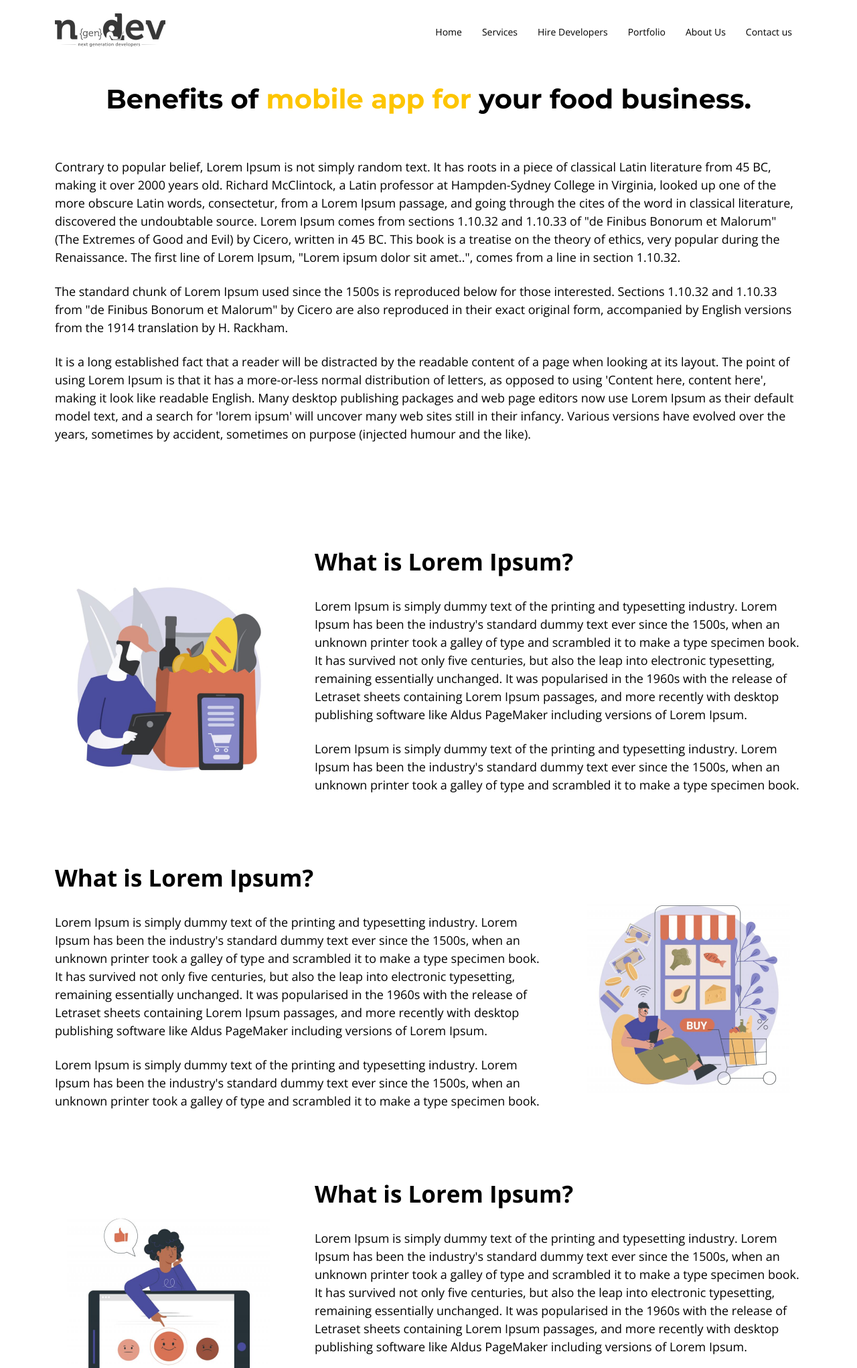
After one commit to prakash6292/Webdev, a PHP site: page /WebDev/Aboutus.php in a window 1280 px wide. The commit adds this page. Shown: the top 2043 px of the page at 67% size. Run offline with PHP 8.4, Linux system fonts and the light colour scheme.

Commit message:
About Us Page Html

```diff
--- /dev/null
+++ b/Aboutus.php
@@ -0,0 +1,179 @@
+<!-- nav-menu-main -->
+  <?php
+    require_once "include/header.php";
+  ?>
+  <!-- brilliant -->
+  <div class="h_100"></div>
+  <section class="brilliant">
+    <div class="container">
+      <div class="py-4 mb-4">
+        <h2 class="comman-header text-center">Benefits of<span class="color-yellow"> mobile app for </span>your food business.</h2>
+      </div>
+        <div class="py-3">
+            <p class="mb-4">Contrary to popular belief, Lorem Ipsum is not simply random text. It has roots in a piece of classical Latin literature from 45 BC, making it over 2000 years old. Richard McClintock, a Latin professor at Hampden-Sydney College in Virginia, looked up one of the more obscure Latin words, consectetur, from a Lorem Ipsum passage, and going through the cites of the word in classical literature, discovered the undoubtable source. Lorem Ipsum comes from sections 1.10.32 and 1.10.33 of "de Finibus Bonorum et Malorum" (The Extremes of Good and Evil) by Cicero, written in 45 BC. This book is a treatise on the theory of ethics, very popular during the Renaissance. The first line of Lorem Ipsum, "Lorem ipsum dolor sit amet..", comes from a line in section 1.10.32.
+            </p>
+            <p class="mb-4">The standard chunk of Lorem Ipsum used since the 1500s is reproduced below for those interested. Sections 1.10.32 and 1.10.33 from "de Finibus Bonorum et Malorum" by Cicero are also reproduced in their exact original form, accompanied by English versions from the 1914 translation by H. Rackham.
+            </p>
+            <p class="mb-4">It is a long established fact that a reader will be distracted by the readable content of a page when looking at its layout. The point of using Lorem Ipsum is that it has a more-or-less normal distribution of letters, as opposed to using 'Content here, content here', making it look like readable English. Many desktop publishing packages and web page editors now use Lorem Ipsum as their default model text, and a search for 'lorem ipsum' will uncover many web sites still in their infancy. Various versions have evolved over the years, sometimes by accident, sometimes on purpose (injected humour and the like).
+            </p>
+          </div>
+    </div>
+  </section>
+  <div class="h_100"></div>
+  <section class="">
+    <div class="container">
+      <div class="row g-5">
+        <div class="col-lg-4 order-5 order-lg-0">
+          <div class="bg-image background-contain h-100 w-100 ratio ratio-4x3"
+            style="background-image: url('assate/images/1-Grocery.png');">
+          </div>
+        </div>
+        <div class="col-lg-8 order-4 order-lg-0">
+          <h5 class="f-35 fw-bold py-3">What is Lorem Ipsum?</h5>
+          <div class="py-3">
+            <p class="mb-4">Lorem Ipsum is simply dummy text of the printing and typesetting industry. Lorem Ipsum has been the industry's standard dummy text ever since the 1500s, when an unknown printer took a galley of type and scrambled it to make a type specimen book. It has survived not only five centuries, but also the leap into electronic typesetting, remaining essentially unchanged. It was popularised in the 1960s with the release of Letraset sheets containing Lorem Ipsum passages, and more recently with desktop publishing software like Aldus PageMaker including versions of Lorem Ipsum.
+            </p>
+            <p class="mb-4">Lorem Ipsum is simply dummy text of the printing and typesetting industry. Lorem Ipsum has been the industry's standard dummy text ever since the 1500s, when an unknown printer took a galley of type and scrambled it to make a type specimen book.
+            </p>
+          </div>
+        </div>
+        <div class="col-lg-8 order-4 order-lg-0">
+          <h5 class="f-35 fw-bold py-3">What is Lorem Ipsum?</h5>
+          <div class="py-3">
+            <p class="mb-4">Lorem Ipsum is simply dummy text of the printing and typesetting industry. Lorem Ipsum has been the industry's standard dummy text ever since the 1500s, when an unknown printer took a galley of type and scrambled it to make a type specimen book. It has survived not only five centuries, but also the leap into electronic typesetting, remaining essentially unchanged. It was popularised in the 1960s with the release of Letraset sheets containing Lorem Ipsum passages, and more recently with desktop publishing software like Aldus PageMaker including versions of Lorem Ipsum.
+            </p>
+            <p class="mb-4">Lorem Ipsum is simply dummy text of the printing and typesetting industry. Lorem Ipsum has been the industry's standard dummy text ever since the 1500s, when an unknown printer took a galley of type and scrambled it to make a type specimen book.
+            </p>
+          </div>
+        </div>
+        <div class="col-lg-4 order-3 order-lg-0">
+          <div class="bg-image background-contain h-100 w-100 ratio ratio-4x3"
+            style="background-image: url('assate/images/2-Grocery.png');">
+          </div>
+        </div>
+        <div class="col-lg-4 order-5 order-lg-0">
+          <div class="bg-image background-contain h-100 w-100 ratio ratio-4x3"
+            style="background-image: url('assate/images/3-Grocery.png');">
+          </div>
+        </div>
+        <div class="col-lg-8 order-4 order-lg-0">
+          <h5 class="f-35 fw-bold py-3">What is Lorem Ipsum?</h5>
+          <div class="py-3">
+            <p class="mb-4">Lorem Ipsum is simply dummy text of the printing and typesetting industry. Lorem Ipsum has been the industry's standard dummy text ever since the 1500s, when an unknown printer took a galley of type and scrambled it to make a type specimen book. It has survived not only five centuries, but also the leap into electronic typesetting, remaining essentially unchanged. It was popularised in the 1960s with the release of Letraset sheets containing Lorem Ipsum passages, and more recently with desktop publishing software like Aldus PageMaker including versions of Lorem Ipsum.
+            </p>
+            <p class="mb-4">Lorem Ipsum is simply dummy text of the printing and typesetting industry. Lorem Ipsum has been the industry's standard dummy text ever since the 1500s, when an unknown printer took a galley of type and scrambled it to make a type specimen book.
+            </p>
+          </div>
+        </div>
+        <div class="col-lg-8 order-4 order-lg-0">
+          <h5 class="f-35 fw-bold py-3">What is Lorem Ipsum?</h5>
+          <div class="py-3">
+            <p class="mb-4">Lorem Ipsum is simply dummy text of the printing and typesetting industry. Lorem Ipsum has been the industry's standard dummy text ever since the 1500s, when an unknown printer took a galley of type and scrambled it to make a type specimen book. It has survived not only five centuries, but also the leap into electronic typesetting, remaining essentially unchanged. It was popularised in the 1960s with the release of Letraset sheets containing Lorem Ipsum passages, and more recently with desktop publishing software like Aldus PageMaker including versions of Lorem Ipsum.
+            </p>
+            <p class="mb-4">Lorem Ipsum is simply dummy text of the printing and typesetting industry. Lorem Ipsum has been the industry's standard dummy text ever since the 1500s, when an unknown printer took a galley of type and scrambled it to make a type specimen book.
+            </p>
+          </div>
+        </div>
+        <div class="col-lg-4 order-3 order-lg-0">
+          <div class="bg-image background-contain h-100 w-100 ratio ratio-4x3"
+            style="background-image: url('assate/images/4-Grocery.png');">
+          </div>
+        </div>
+        <div class="col-lg-4 order-5 order-lg-0">
+          <div class="bg-image background-contain h-100 w-100 ratio ratio-4x3"
+            style="background-image: url('assate/images/5-Grocery.png');">
+          </div>
+        </div>
+        <div class="col-lg-8 order-4 order-lg-0">
+          <h5 class="f-35 fw-bold py-3">What is Lorem Ipsum?</h5>
+          <div class="py-3">
+            <p class="mb-4">Lorem Ipsum is simply dummy text of the printing and typesetting industry. Lorem Ipsum has been the industry's standard dummy text ever since the 1500s, when an unknown printer took a galley of type and scrambled it to make a type specimen book. It has survived not only five centuries, but also the leap into electronic typesetting, remaining essentially unchanged. It was popularised in the 1960s with the release of Letraset sheets containing Lorem Ipsum passages, and more recently with desktop publishing software like Aldus PageMaker including versions of Lorem Ipsum.
+            </p>
+            <p class="mb-4">Lorem Ipsum is simply dummy text of the printing and typesetting industry. Lorem Ipsum has been the industry's standard dummy text ever since the 1500s, when an unknown printer took a galley of type and scrambled it to make a type specimen book.
+            </p>
+          </div>
+        </div>
+        <div class="col-lg-8 order-4 order-lg-0">
+          <h5 class="f-35 fw-bold py-3">What is Lorem Ipsum?</h5>
+          <div class="py-3">
+            <p class="mb-4">Lorem Ipsum is simply dummy text of the printing and typesetting industry. Lorem Ipsum has been the industry's standard dummy text ever since the 1500s, when an unknown printer took a galley of type and scrambled it to make a type specimen book. It has survived not only five centuries, but also the leap into electronic typesetting, remaining essentially unchanged. It was popularised in the 1960s with the release of Letraset sheets containing Lorem Ipsum passages, and more recently with desktop publishing software like Aldus PageMaker including versions of Lorem Ipsum.
+            </p>
+            <p class="mb-4">Lorem Ipsum is simply dummy text of the printing and typesetting industry. Lorem Ipsum has been the industry's standard dummy text ever since the 1500s, when an unknown printer took a galley of type and scrambled it to make a type specimen book.
+            </p>
+          </div>
+        </div>
+        <div class="col-lg-4 order-3 order-lg-0">
+          <div class="bg-image background-contain h-100 w-100 ratio ratio-4x3"
+            style="background-image: url('assate/images/6-Grocery.png');">
+          </div>
+        </div>
+        <div class="col-lg-4 order-5 order-lg-0">
+          <div class="bg-image background-contain h-100 w-100 ratio ratio-4x3"
+            style="background-image: url('assate/images/6-Grocery.png');">
+          </div>
+        </div>
+        <div class="col-lg-8 order-4 order-lg-0">
+          <h5 class="f-35 fw-bold py-3">What is Lorem Ipsum?</h5>
+          <div class="py-3">
+            <p class="mb-4">Lorem Ipsum is simply dummy text of the printing and typesetting industry. Lorem Ipsum has been the industry's standard dummy text ever since the 1500s, when an unknown printer took a galley of type and scrambled it to make a type specimen book. It has survived not only five centuries, but also the leap into electronic typesetting, remaining essentially unchanged. It was popularised in the 1960s with the release of Letraset sheets containing Lorem Ipsum passages, and more recently with desktop publishing software like Aldus PageMaker including versions of Lorem Ipsum.
+            </p>
+            <p class="mb-4">Lorem Ipsum is simply dummy text of the printing and typesetting industry. Lorem Ipsum has been the industry's standard dummy text ever since the 1500s, when an unknown printer took a galley of type and scrambled it to make a type specimen book.
+            </p>
+          </div>
+        </div>
+        <div class="col-lg-12 order-4 order-lg-0">
+        <h5 class="f-35 fw-bold py-3">What is Lorem Ipsum?</h5>
+          <div class="py-3">
+          <p class="mb-4">"Lorem ipsum dolor sit amet, consectetur adipiscing elit, sed do eiusmod tempor incididunt ut labore et dolore magna aliqua. Ut enim ad minim veniam, quis nostrud exercitation ullamco laboris nisi ut aliquip ex ea commodo consequat. Duis aute irure dolor in reprehenderit in voluptate velit esse cillum dolore eu fugiat nulla pariatur. Excepteur sint occaecat cupidatat non proident, sunt in culpa qui officia deserunt mollit anim id est laborum."
+            </p>
+            <p class="mb-4">"At vero eos et accusamus et iusto odio dignissimos ducimus qui blanditiis praesentium voluptatum deleniti atque corrupti quos dolores et quas molestias excepturi sint occaecati cupiditate non provident, similique sunt in culpa qui officia deserunt mollitia animi, id est laborum et dolorum fuga. Et harum quidem rerum facilis est et expedita distinctio. Nam libero tempore, cum soluta nobis est eligendi optio cumque nihil impedit quo minus id quod maxime placeat facere possimus, omnis voluptas assumenda est, omnis dolor repellendus. Temporibus autem quibusdam et aut officiis debitis aut rerum necessitatibus saepe eveniet ut et voluptates repudiandae sint et molestiae non recusandae. Itaque earum rerum hic tenetur a sapiente delectus, ut aut reiciendis voluptatibus maiores alias consequatur aut perferendis doloribus asperiores repellat."
+            </p>
+            <p class="mb-4">Lorem Ipsum is simply dummy text of the printing and typesetting industry. Lorem Ipsum has been the industry's standard dummy text ever since the 1500s, when an unknown printer took a galley of type and scrambled it to make a type specimen book.
+            </p>
+          </div>
+        </div>
+      </div>
+    </div>
+  </section>
+  <div class="h_100"></div>
+  <?php
+    require_once "include/footer.php";
+  ?>
+  <script>
+    $(document).ready(function () {
+      var url = window.location.href;
+      var service_url = 'http://localhost/WebDev/Services.php';
+      console.log(url)
+      if(url==service_url){
+        $('.nav-items a').addClass('color-white');
+      }
+      var lastScroll = 0;
+
+      jQuery(document).ready(function ($) {
+        $(window).scroll(function () {
+          setTimeout(function () {
+            var scroll = $(window).scrollTop();
+            if (scroll > lastScroll) {
+              $("nav.nav-menu-main").addClass("nav-event-header");
+            } else if (scroll < lastScroll) {
+              $("nav.nav-menu-main").removeClass("nav-event-header");
+            }
+            lastScroll = scroll;
+          }, 100);
+        });
+      });
+    });
+    $(window).scroll(function () {
+      var scroll = $(window).scrollTop();
+
+      if (scroll >= 10) {
+        $("nav.nav-menu-main").addClass("nav-event-bg");
+      } else {
+        $("nav.nav-menu-main").removeClass("nav-event-bg");
+      }
+    });
+
+  </script>
+</body>
+
+</html>
--- a/include/header.php
+++ b/include/header.php
@@ -47,10 +47,10 @@
             <a href="Portfolio.php">Portfolio</a>
           </li>
           <li class="nav-items">
-            <a href="#">About Us</a>
+            <a href="Aboutus.php">About Us</a>
           </li>
           <li class="nav-items">
-            <a href="#">Contact us</a>
+            <a href="Contactus.php">Contact us</a>
           </li>
         </ul>
       </div>
```
Also changed, not shown: Contactus.php (added, +100 -0 lines), Hiredevelopers.php (+0 -13 lines), Portfolio.php (+1 -16 lines), assate/js/script.js (+1 -94 lines), index.php (+2 -15 lines), assate/images/1-Grocery.png (added), assate/images/2-Grocery.png (added), assate/images/3-Grocery.png (added), assate/images/4-Grocery.png (added), assate/images/5-Grocery.png (added), assate/images/6-Grocery.png (added), assate/images/7-Grocery.png (added).
